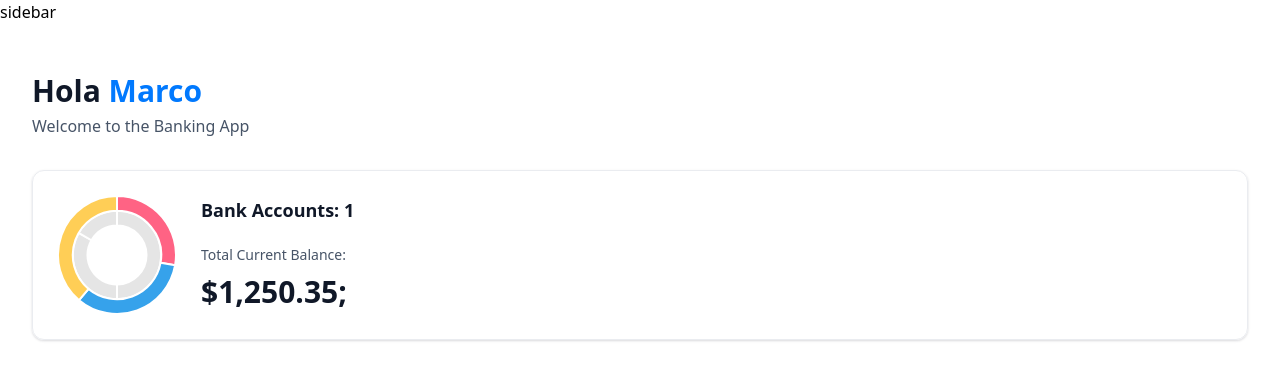
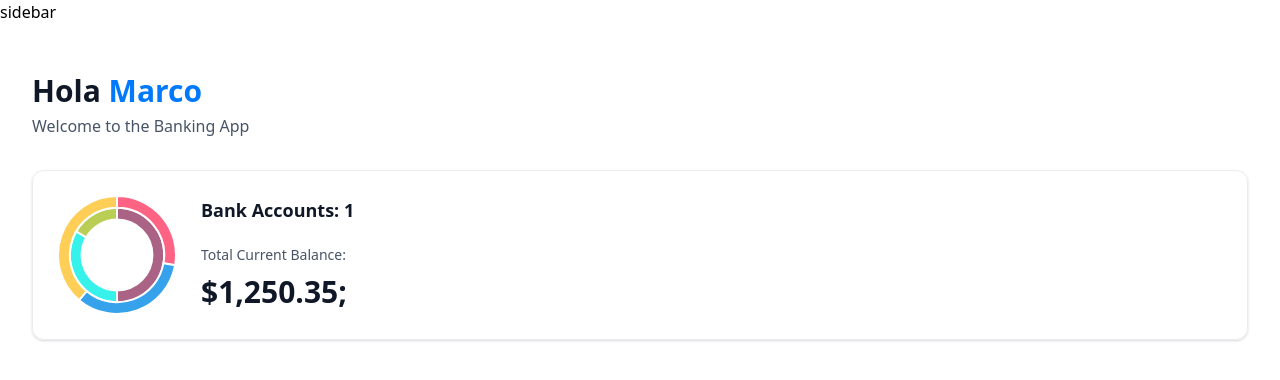
Before and after one commit to marcosSanchez-dev/bank_app, a Next.js app: page / in a window 1280 px wide. Shown: the top 380 px of the page. Built offline with nearby package versions, Linux system fonts and the light colour scheme.

Commit message:
changed chart visual styles

```diff
--- a/components/DoughnutChart.tsx
+++ b/components/DoughnutChart.tsx
@@ -1,14 +1,14 @@
 "use client";
 
-import { Chart, ArcElement } from "chart.js";
+import { Chart, ArcElement, Legend, Tooltip } from "chart.js";
 import React from "react";
 import { Doughnut } from "react-chartjs-2";
 
 const DoughnutChart = ({ accounts }: DoughnutChartProps) => {
-  Chart.register(ArcElement);
+  Chart.register(ArcElement, Tooltip);
 
   const data = {
-    laberls: ["Bank 1", "Bank 2", "Bank 3"],
+    labels: ["Bank 1", "Bank 2", "Bank 3"],
     datasets: [
       {
         id: 1,
@@ -20,11 +20,17 @@ const DoughnutChart = ({ accounts }: DoughnutChartProps) => {
         id: 2,
         label: "",
         data: [3, 2, 1],
+        backgroundColor: ["#AA6384", "#36F2EB", "#BACE56"],
       },
     ],
   };
 
-  return <Doughnut data={data} />;
+  return (
+    <Doughnut
+      data={data}
+      options={{ cutout: "60%", plugins: { legend: { display: false } } }}
+    />
+  );
 };
 
 export default DoughnutChart;
```
